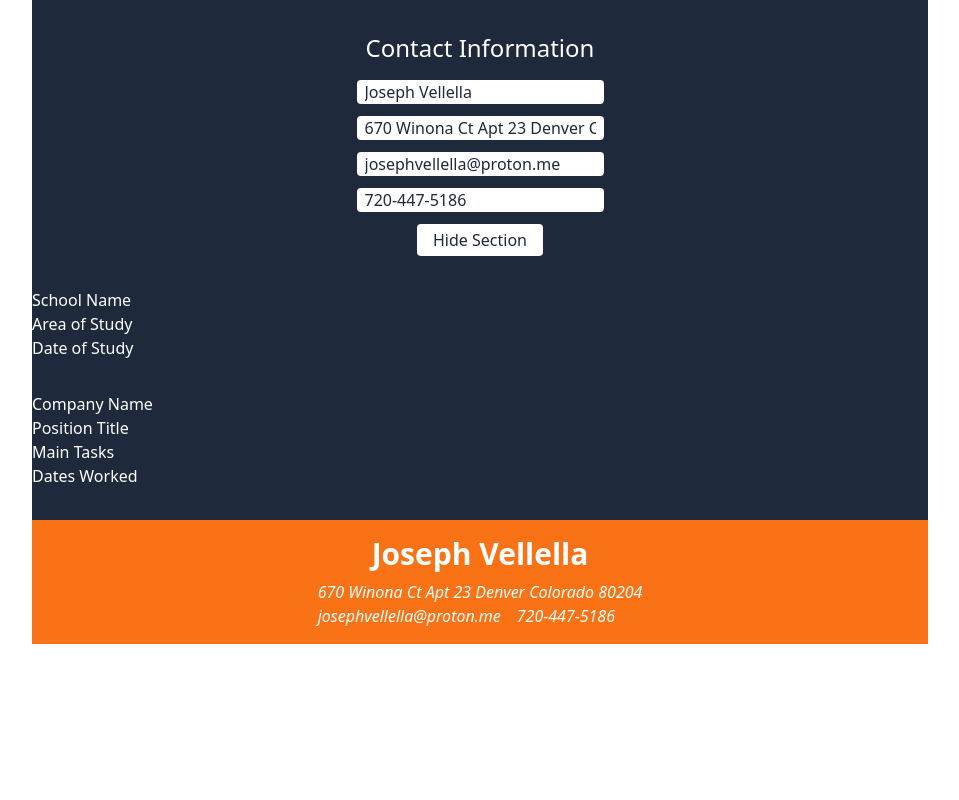
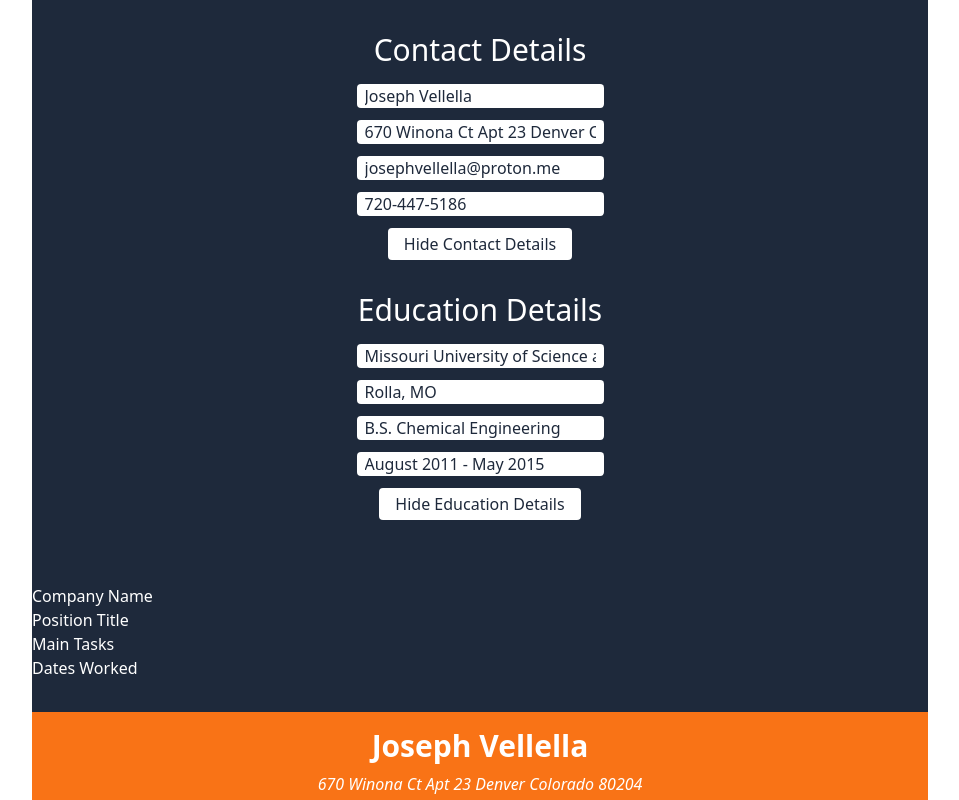
Before and after one commit to TimeApollo/cv-application, a React (Vite) app: page / in a window 1280 px wide. Shown: the top 800 px of the page, without its empty margins (160-1119 px from the left). Built offline with nearby package versions, Linux system fonts and the light colour scheme.

Commit message:
Added education feature.

```diff
--- a/src/App.jsx
+++ b/src/App.jsx
@@ -14,8 +14,9 @@ export default function App() {
     },
     education: {
       name: 'Missouri University of Science and Technology',
-      areaOfStudy: 'Chemical Engineering',
+      areaOfStudy: 'B.S. Chemical Engineering',
       dateOfStudy: 'August 2011 - May 2015',
+      city: 'Rolla, MO',
     },
   });
 
@@ -33,7 +34,7 @@ export default function App() {
   return (
     <div className="mx-auto flex flex-col gap-8 bg-slate-800 text-white md:max-w-4xl">
       <Contact {...information} handleChange={handleChange} />
-      <Education />
+      <Education {...information} handleChange={handleChange} />
       <Experience />
       <Output {...information} />
     </div>
--- a/src/components/Contact.jsx
+++ b/src/components/Contact.jsx
@@ -1,7 +1,6 @@
 import React, { useState, useEffect } from 'react';
 
 export default function Contact(props) {
-  console.log(props);
   const [show, setShow] = useState(true);
 
   function handleSubmit(event) {
@@ -10,13 +9,13 @@ export default function Contact(props) {
   }
   return (
     <div className="mt-8 flex flex-col items-center">
-      <h1 className="text-2xl"> Contact Information</h1>
+      <h1 className="text-3xl"> Contact Details</h1>
       {!show && (
         <button
           onClick={handleSubmit}
           className="mt-2 rounded bg-white px-4 py-1 text-slate-800"
         >
-          Edit Contact
+          Edit Contact Details
         </button>
       )}
       {show && (
@@ -30,7 +29,7 @@ export default function Contact(props) {
               value={props.contact.name}
               type="text"
               name="name"
-              id="name"
+              id="contact"
               className="rounded px-2 text-slate-800"
               placeholder="Full Name"
             />
@@ -42,7 +41,7 @@ export default function Contact(props) {
               value={props.contact.address}
               type="text"
               name="address"
-              id="address"
+              id="contact"
               placeholder="Full Address"
               className="rounded px-2 text-slate-800"
             />
@@ -54,7 +53,7 @@ export default function Contact(props) {
               value={props.contact.email}
               type="email"
               name="email"
-              id="email"
+              id="contact"
               className="rounded px-2 text-slate-800"
               placeholder="Email"
             />
@@ -66,13 +65,13 @@ export default function Contact(props) {
               value={props.contact.phone}
               type="tel"
               name="phone"
-              id="tel"
+              id="contact"
               className="rounded px-2 text-slate-800"
               placeholder="Phone"
             />
           </div>
           <button className="rounded bg-white px-4 py-1 text-slate-800">
-            Hide Section
+            Hide Contact Details
           </button>
         </form>
       )}
--- a/src/components/Education.jsx
+++ b/src/components/Education.jsx
@@ -1,11 +1,81 @@
 import React, { useState, useEffect } from 'react';
 
-export default function Education() {
+export default function Education(props) {
+  const [show, setShow] = useState(true);
+
+  function handleSubmit(event) {
+    event.preventDefault();
+    setShow((prevShow) => !prevShow);
+  }
   return (
-    <div>
-      <p>School Name</p>
-      <p>Area of Study</p>
-      <p>Date of Study</p>
+    <div className="mb-8 flex flex-col items-center">
+      <h1 className="text-3xl"> Education Details</h1>
+      {!show && (
+        <button
+          onClick={handleSubmit}
+          className="mt-2 rounded bg-white px-4 py-1 text-slate-800"
+        >
+          Edit Education Details
+        </button>
+      )}
+      {show && (
+        <form
+          onSubmit={handleSubmit}
+          className="mt-4 flex flex-col items-center gap-3"
+        >
+          <div className="">
+            <input
+              onChange={props.handleChange}
+              value={props.education.name}
+              type="text"
+              name="name"
+              id="education"
+              className="rounded px-2 text-slate-800"
+              placeholder="School"
+            />
+          </div>
+
+          <div className="">
+            <input
+              onChange={props.handleChange}
+              value={props.education.city}
+              type="text"
+              name="city"
+              id="education"
+              className="rounded px-2 text-slate-800"
+              placeholder="City and State"
+            />
+          </div>
+
+          <div>
+            <input
+              onChange={props.handleChange}
+              value={props.education.areaOfStudy}
+              type="text"
+              name="areaOfStudy"
+              id="education"
+              placeholder="Area of Study"
+              className="rounded px-2 text-slate-800"
+            />
+          </div>
+
+          <div>
+            <input
+              onChange={props.handleChange}
+              value={props.education.dateOfStudy}
+              type="text"
+              name="dateOfStudy"
+              id="education"
+              className="rounded px-2 text-slate-800"
+              placeholder="Dates Attended"
+            />
+          </div>
+
+          <button className="rounded bg-white px-4 py-1 text-slate-800">
+            Hide Education Details
+          </button>
+        </form>
+      )}
     </div>
   );
 }
--- /dev/null
+++ b/src/components/EducationOutput.jsx
@@ -0,0 +1,18 @@
+import React, { useState, useEffect } from 'react';
+
+export default function EducationOutput(props) {
+  console.log(props);
+  return (
+    <div className="m-12 flex flex-col">
+      <h1 className="mb-4 text-2xl font-bold">Education</h1>
+      <div className="flex justify-between">
+        <h1>{props.areaOfStudy}</h1>
+        <h1>{props.dateOfStudy}</h1>
+      </div>
+      <div className="flex justify-between">
+        <h1>{props.name}</h1>
+        <h1>{props.city}</h1>
+      </div>
+    </div>
+  );
+}
--- a/src/components/Output.jsx
+++ b/src/components/Output.jsx
@@ -1,6 +1,12 @@
 import React, { useState, useEffect } from 'react';
 import ContactOutput from './ContactOuput';
+import EducationOutput from './EducationOutput';
 
 export default function Output(props) {
-  return <ContactOutput {...props.contact} handleChange={props.handleChange} />;
+  return (
+    <div>
+      <ContactOutput {...props.contact} handleChange={props.handleChange} />
+      <EducationOutput {...props.education} handleChange={props.handleChange} />
+    </div>
+  );
 }
```
